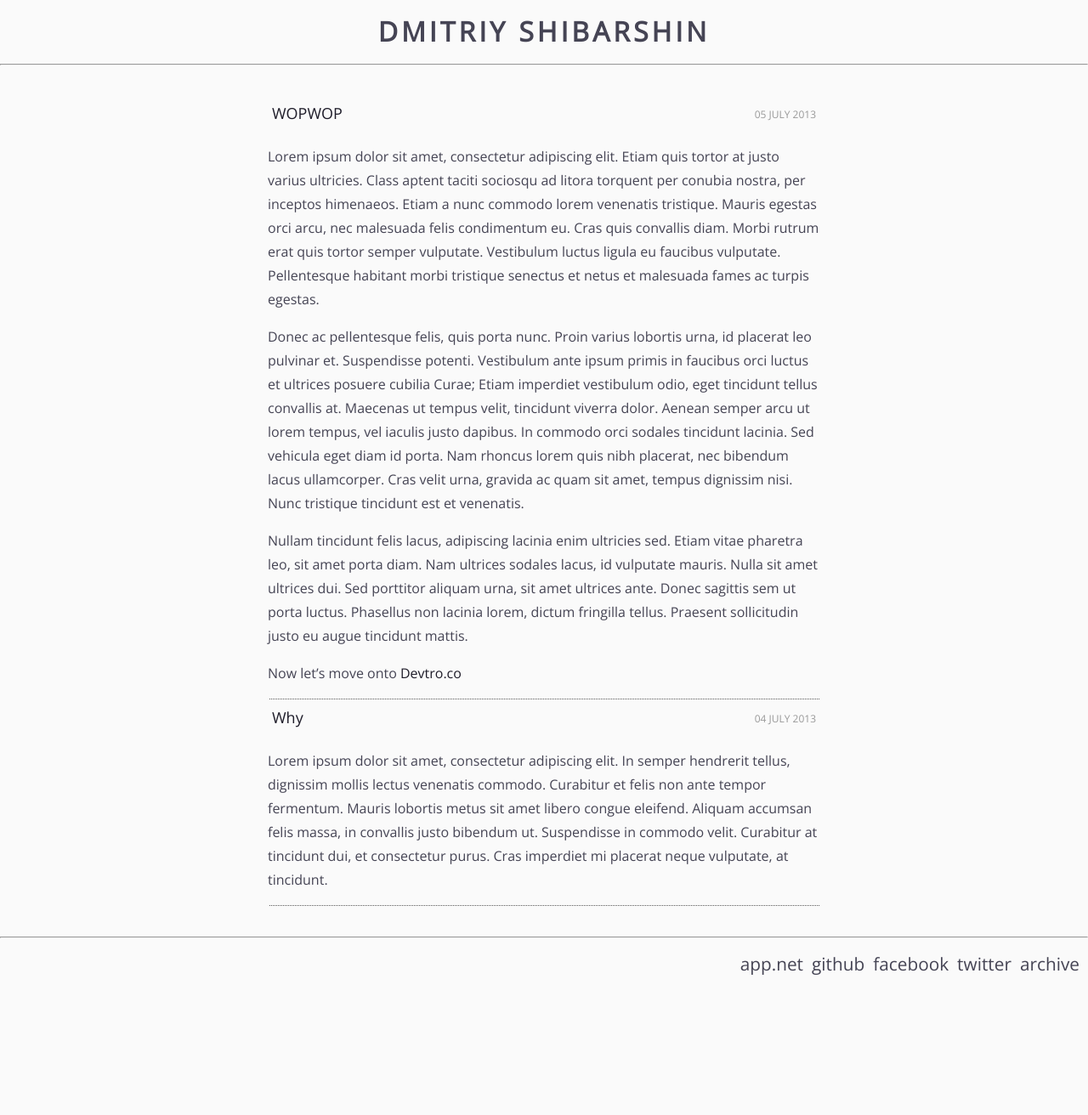
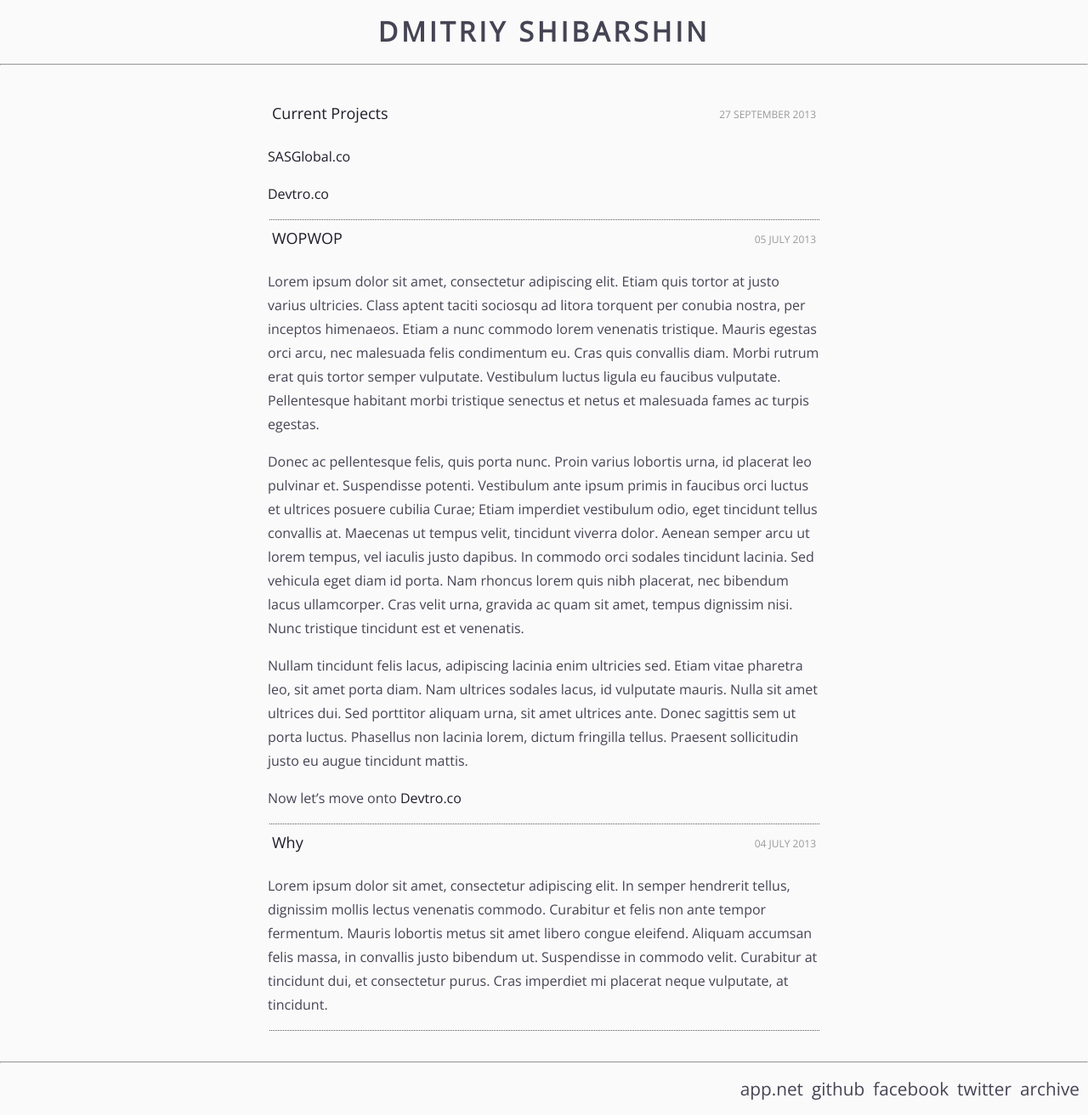
Before and after one commit to dshibarshin/shibarshin.com, a Jekyll site: the page built from index.html, in a window 1280 px wide. Shown: the whole page at 85% size. Built offline with Jekyll 4.4.1, drawn with Linux system fonts in a browser that asks for light colours; before the commit the page ends 1165 px from its top, so only the background shows below that.

Commit message:
add Current Projects post

```diff
--- a/_layouts/post.html
+++ b/_layouts/post.html
@@ -7,5 +7,7 @@
 	<h2><a href="{{ post.url }}">{{ page.title }}</a> <span>{{ page.date | date_to_long_string }}</span></h2>
     <h4>{{ page.date | date_to_long_string }}</h4>
     <p>
+    <a href="https://twitter.com/share" class="twitter-share-button" data-related="dshibarshin" data-count="none">Tweet</a>
+<script>!function(d,s,id){var js,fjs=d.getElementsByTagName(s)[0],p=/^http:/.test(d.location)?'http':'https';if(!d.getElementById(id)){js=d.createElement(s);js.id=id;js.src=p+'://platform.twitter.com/widgets.js';fjs.parentNode.insertBefore(js,fjs);}}(document, 'script', 'twitter-wjs');</script>
 	</div>
 </div>
--- /dev/null
+++ b/_posts/2013-09-27-WIP.markdown
@@ -0,0 +1,10 @@
+---
+layout: default
+title: "Current Projects"
+---
+
+
+
+[SASGlobal.co](http://sasglobal.co/ "SAS Global")
+
+[Devtro.co](http://devtro.co/ "Devtro")
--- a/index.html
+++ b/index.html
@@ -1,6 +1,5 @@
 ---
 layout: default
-title:
 ---
 
 <div class="blog">
```
Also changed, not shown: 2 other files.
